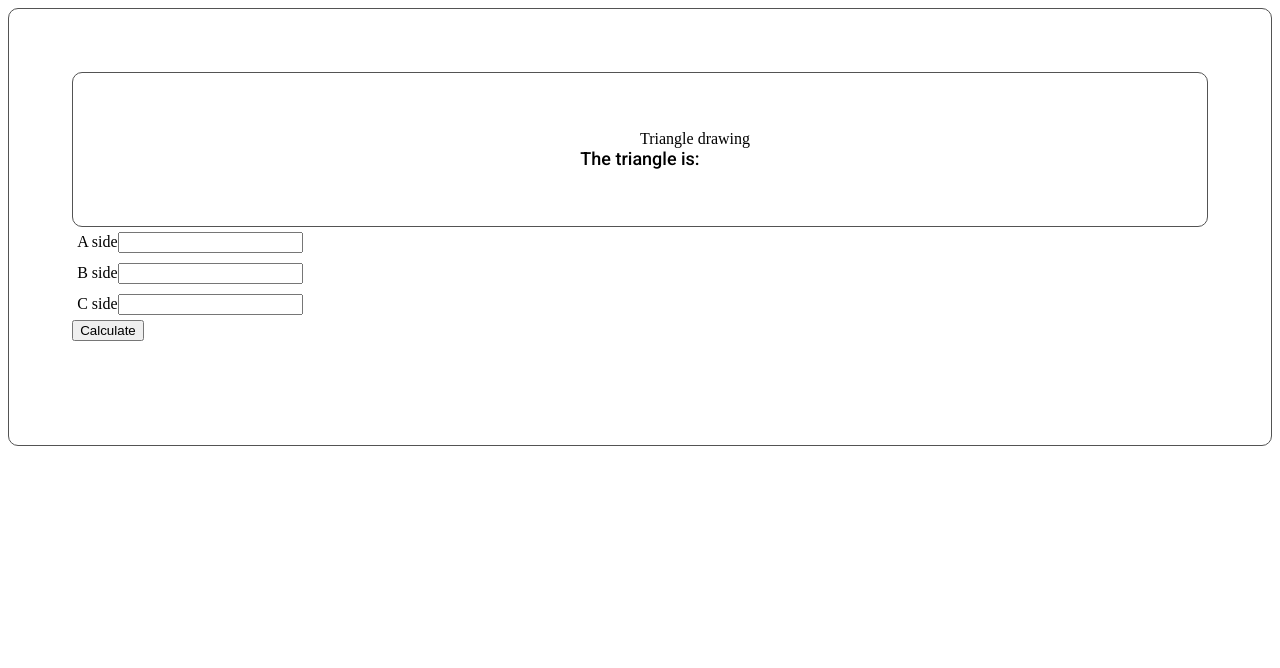
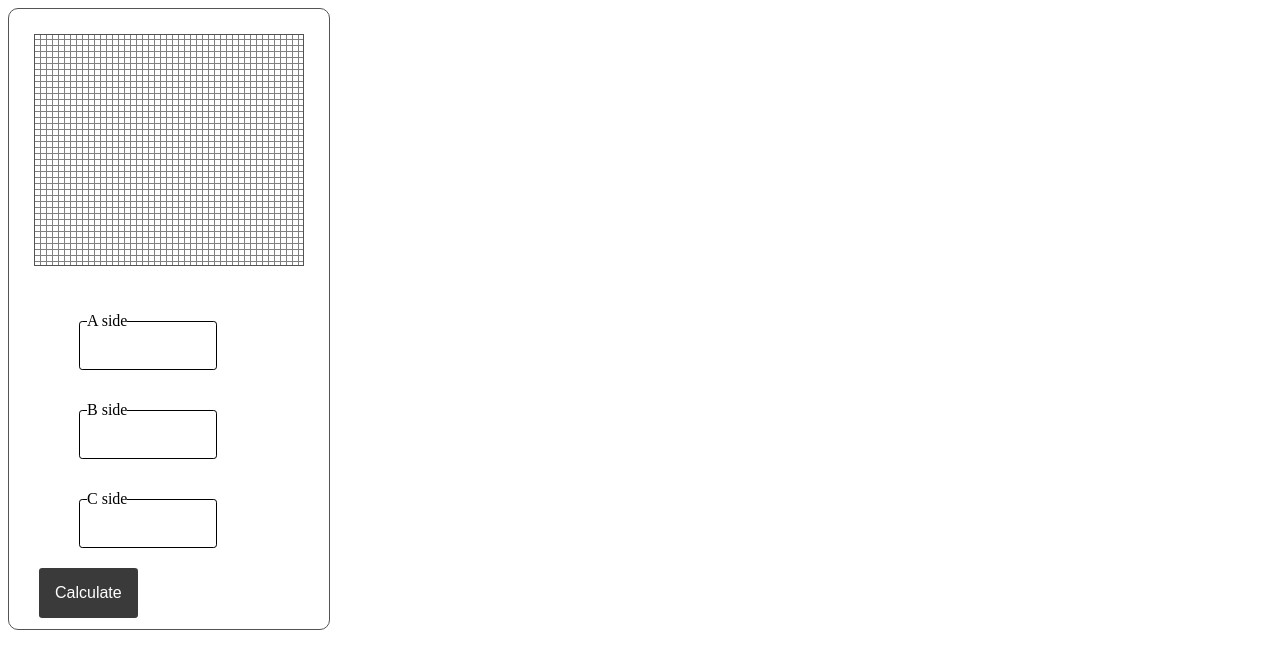
Before and after one commit to Clockwork25/triangle-draw, a React (Create React App) app: page / in a window 1280 px wide. Shown: the top 668 px of the page. Built offline with nearby package versions, Linux system fonts and the light colour scheme; the HTML template or start-up script is replaced by a standard one.

Commit message:
Update 11
Layout

```diff
--- a/src/App.css
+++ /dev/null
@@ -1,4 +0,0 @@
-#main {
-    position: absolute;
-    align-self: center;
-}
--- a/src/components/Form.css
+++ b/src/components/Form.css
@@ -5,7 +5,12 @@
     font-family: 'Roboto', sans-serif;
 */
 
-#interactive {
+.interactive {
+    display:flex;
+    justify-content: center;
+    align-items: center;
+    height: 600px;
+    width:300px;
 	display: grid;
 	grid-template-rows: 1fr 1fr;
 	grid-template-columns: 1fr;
@@ -13,21 +18,26 @@
     border-color: rgb(83, 83, 83);
     border-radius: 10px;
     border-width: 1px;
-    padding: 5%;
+    padding: 10px 10px;
 }
 
 #answerWindow{
     border-style: solid;
     border-color: rgb(83, 83, 83);
-    border-radius: 10px;
     border-width: 1px;
     padding: 5%;
+    margin:5%;
+    height:200px;
+    background-position: center;
+    background-size: 6px 6px;
+    background-image:
+    linear-gradient(to right, grey 0.5px, transparent 1px),
+    linear-gradient(to bottom, grey 0.5px, transparent 1px);
 }
 
 #answerDrawing{
-    align-self: center;
-    position:absolute;
-    left:50%;
+    height:200px;
+    width:200px;
 }
 
 #answerText{
@@ -37,7 +47,45 @@
     font-size: large;
 }
 
+#formFieldsWrapper {
+    padding:20px;
+}
+
 .formFields{
-    left: 20px;
-    padding: 5px;
+    padding: 20px 0;
 }
+
+.field {
+    top:0;
+    left:0;
+    width:40%;
+    height: 100%;
+    border: 1px solid;
+    border-radius: .2rem;
+    outline: none;
+    padding:1rem;
+    z-index:1;
+}
+
+.label  {
+    position:relative;
+    background-color: white;
+    left:3rem;
+    top:-1.5rem;
+}
+
+#button {
+    display:block;
+    padding: 1rem 1rem;
+    outline:none;
+    border: none;
+    background-color: rgb(58, 58, 58);
+    color:white;
+    font-size:12pt;
+    border-radius: 0.2rem;
+    cursor: pointer;
+}
+
+#button:hover{
+    box-shadow:0 10px 20px rgb(58, 58, 58, 0.5);
+}
--- a/src/components/Form.js
+++ b/src/components/Form.js
@@ -61,15 +61,15 @@ class Form extends Component {
   render() {
     const { sideA, sideB, sideC } = this.state;
     return (
-      <div id="interactive">
+      <div className="interactive">
         <div id="answerWindow">
-          <div id="answerDrawing">Triangle drawing</div>
+          <div id="answerDrawing"></div>
           <br/>
-          <div id="answerText">The triangle is: {this.state.triangleAnswer}</div>
+          <div id="answerText">{this.state.triangleAnswer}</div>
         </div>
-        <form onSubmit={this.handleCalcButton} >
+        <form onSubmit={this.handleCalcButton} id="formFieldsWrapper">
           <div className="formFields">
-            <label htmlFor="a" >A side</label>
+            <label htmlFor="a" className="label">A side</label>
             <input
             id="a"
               className="field"
@@ -80,7 +80,7 @@ class Form extends Component {
             />
           </div>
           <div className="formFields">
-            <label htmlFor="b">B side</label>
+            <label htmlFor="b" className="label">B side</label>
             <input
               id="b"
               className="field"
@@ -91,7 +91,7 @@ class Form extends Component {
             />
           </div>
           <div className="formFields">
-            <label htmlFor="c">C side</label>
+            <label htmlFor="c" className="label">C side</label>
             <input
               id="c"
               className="field"
```
